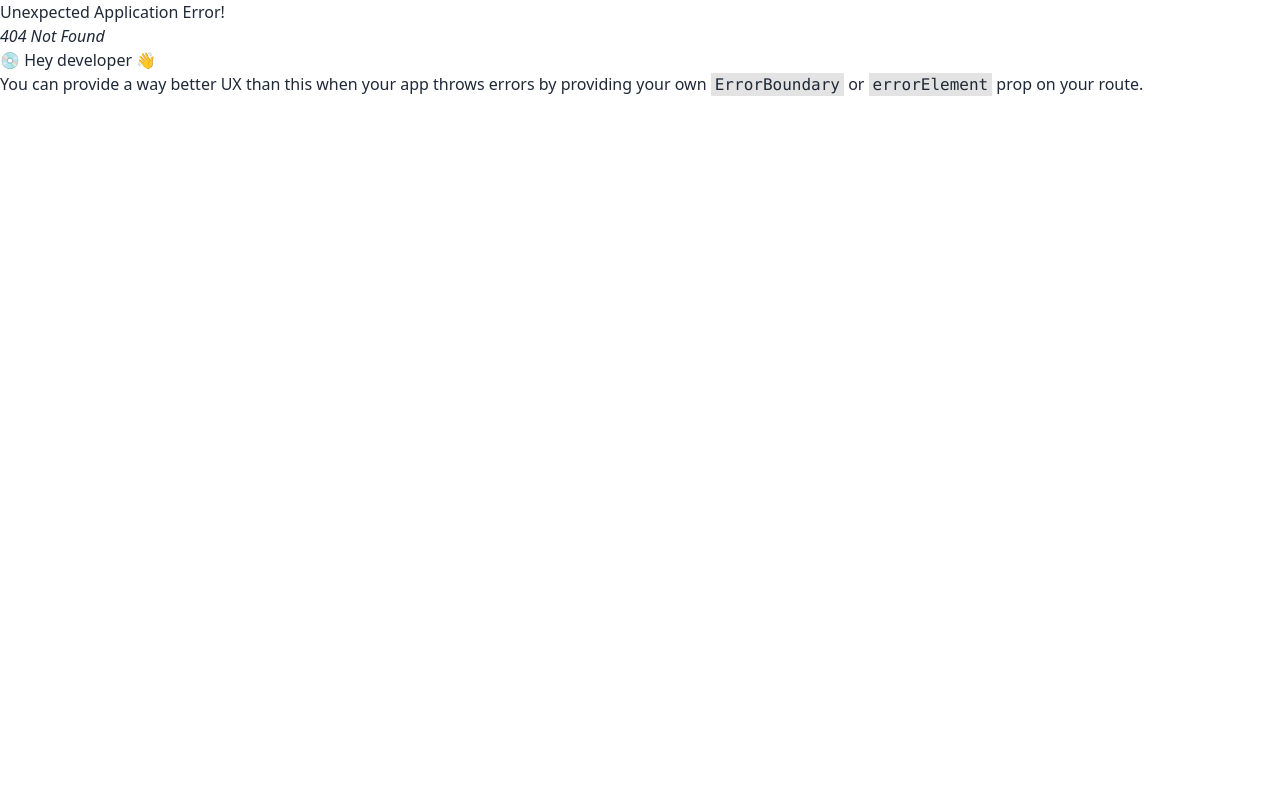
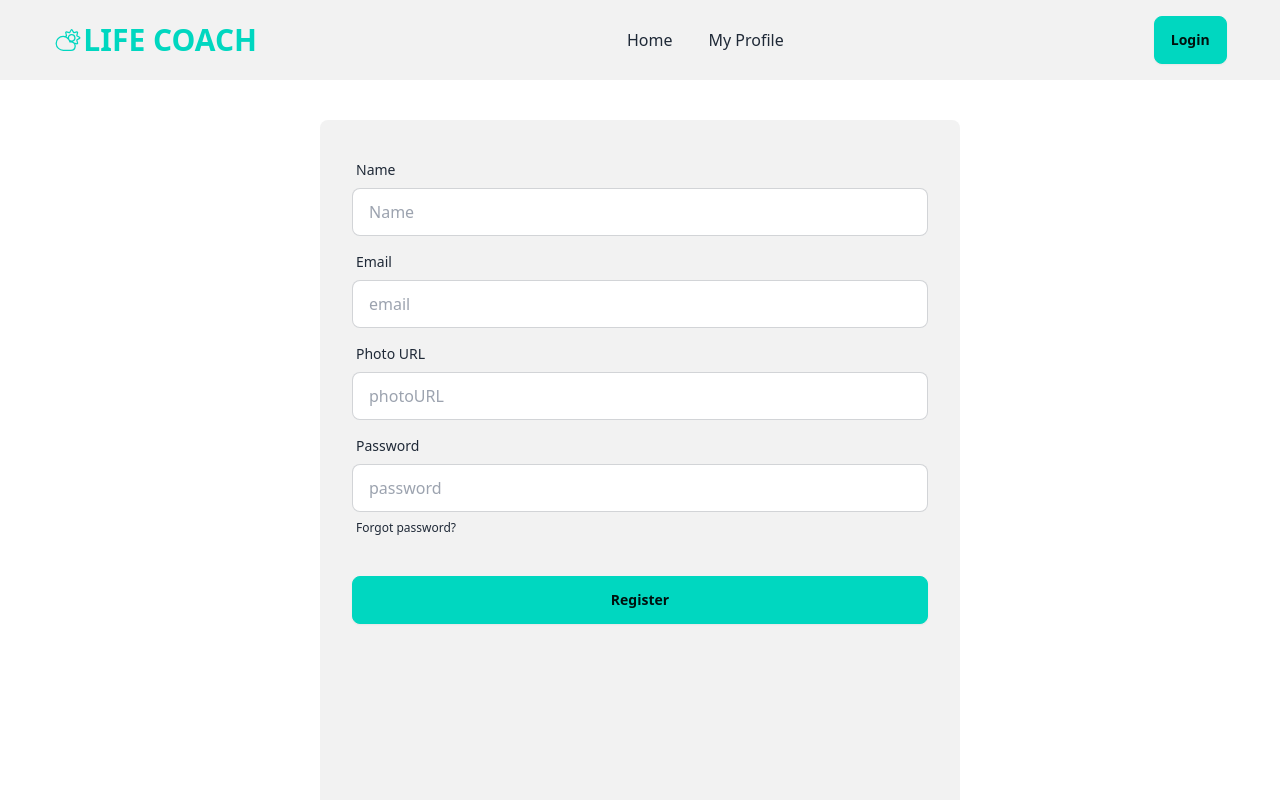
Before and after one commit to habib395/career-coach, a React (Vite) app: page /register in a window 1280 px wide. Before the commit this address had no page. Shown: the top 800 px of the page. Built offline with nearby package versions, Linux system fonts and the light colour scheme; no server answers.

Commit message:
register section and login section almost done

```diff
--- a/src/components/AuthProvider/AuthProvider.jsx
+++ b/src/components/AuthProvider/AuthProvider.jsx
@@ -1,12 +1,48 @@
-import React, { createContext } from 'react';
+import { createUserWithEmailAndPassword, GoogleAuthProvider, onAuthStateChanged, signInWithEmailAndPassword, signInWithPopup, signOut } from 'firebase/auth';
+import React, { createContext, useEffect, useState } from 'react';
+import auth from '../../firebase/firebase.init';
 
 export const AuthContext = createContext()
 const AuthProvider = ({routes}) => {
+    const googleProvider = new GoogleAuthProvider()
 
+    const [user, setUser] = useState(null)
+
+    const handleRegister = (email, password)=>{
+        createUserWithEmailAndPassword(auth, email, password)
+        // .then(res=>signOut(auth))
+    }
+    const handleLogin = (email, password)=>{
+        signInWithEmailAndPassword(auth, email, password)
+    }
+
+    const handleLogOut = ()=>{
+        signOut(auth)
+    }
+
+    const handleGoogleLogin = () =>{
+        signInWithPopup(auth, googleProvider)
+    }
+
+    const authInfo = {
+        handleRegister,
+        handleLogin,
+        handleLogOut,
+        handleGoogleLogin,
+    }
+
+    useEffect(()=>{
+        const unsubscribe = onAuthStateChanged(auth, (currentUser)=>{
+            console.log(currentUser)
+            return () =>{
+                unsubscribe()
+            }
+        })
+    },[])
 
     return (
         <div>
-            <AuthContext.Provider>
+            <AuthContext.Provider value={authInfo}>
                 {
                     routes
                 }
--- /dev/null
+++ b/src/components/Login/Login.jsx
@@ -0,0 +1,63 @@
+import React, { useContext } from "react";
+import { AuthContext } from "../AuthProvider/AuthProvider";
+import { NavLink } from "react-router-dom";
+
+const Login = () => {
+  const {handleLogin, handleLogOut} = useContext(AuthContext);
+
+  const handleSubmit = (e) =>{
+    e.preventDefault()
+    const email = e.target.email.value
+    const password = e.target.password.value
+    handleLogin(email, password)
+}
+  return (
+    <div>
+    <form
+      action=""
+      onSubmit={handleSubmit}
+      className="card-body bg-base-200 min-h-screen w-1/2 mx-auto rounded-lg my-10"
+    >
+      <div className="form-control">
+        <label className="label">
+          <span className="label-text">Email</span>
+        </label>
+        <input
+          type="email"
+          placeholder="email"
+          className="input input-bordered"
+          name="email"
+          required
+        />
+      </div>
+      <div className="form-control">
+        <label className="label">
+          <span className="label-text">Password</span>
+        </label>
+        <input
+          type="password"
+          placeholder="password"
+          className="input input-bordered"
+          name="password"
+          required
+        />
+        <label className="label">
+          <a href="#" className="label-text-alt link link-hover">
+            Forgot password?
+          </a>
+        </label>
+      </div>
+      <div className="form-control mt-6">
+        <button type="submit" className="btn btn-accent">Login</button>
+      </div>
+    </form>
+      <button className="btn btn-accent" onClick={handleLogOut}>logout</button>
+      New to the website please <NavLink to="/register">register</NavLink>
+     <button onClick={handleLogin}>Google Login</button>
+      New to the website please <NavLink to="/register">register</NavLink>
+
+    </div>
+  );
+};
+
+export default Login;
--- a/src/components/Navbar/Navbar.jsx
+++ b/src/components/Navbar/Navbar.jsx
@@ -18,7 +18,9 @@ const Navbar = () => {
           </NavLink>
         </div>
         <div>
-          <button className="btn btn-accent">Accent</button>
+          <NavLink to="/login">
+          <button className="btn btn-accent">Login</button>
+          </NavLink>
         </div>
       </div>
     </div>
--- /dev/null
+++ b/src/components/Register/Register.jsx
@@ -0,0 +1,95 @@
+import React, { useContext, useState } from "react";
+import { AuthContext } from "../AuthProvider/AuthProvider";
+
+const Register = () => {
+    const { handleRegister} = useContext(AuthContext)
+    const [error, setError] = useState("")
+
+    const handleSubmit = (e) =>{
+        e.preventDefault()
+        setError("")
+        const name = e.target.name.value
+        const email = e.target.email.value
+        const image = e.target.image.value
+        const password = e.target.password.value
+        console.log(name, email, image, password)
+        if(password.length < 6){
+            setError("Password Length must be at least 6 character.")
+            return;
+        }
+        if(!/[a-z]/.test(password)){
+            setError("Password must contain at least one lowercase letter"
+            )
+            return;
+        }
+        if(!/[A-Z]/.test(password)){
+            setError("Password must contain at least one UpperCase letter"
+            )
+            return;
+        }
+        handleRegister(email, password)
+    }
+  return (
+          <form action="" onSubmit={handleSubmit} className="card-body bg-base-200 min-h-screen w-1/2 mx-auto rounded-lg my-10">
+            <div className="form-control">
+            <label className="label">
+                <span className="label-text">Name</span>
+              </label>
+              <input
+                type="text"
+                placeholder="Name"
+                className="input input-bordered"
+                name="name"
+                required
+              />
+            </div>
+            <div className="form-control">
+              <label className="label">
+                <span className="label-text">Email</span>
+              </label>
+              <input
+                type="email"
+                placeholder="email"
+                className="input input-bordered"
+                name="email"
+                required
+              />
+            </div>
+            <div className="form-control">
+              <label className="label">
+                <span className="label-text">Photo URL</span>
+              </label>
+              <input
+                type="text"
+                placeholder="photoURL"
+                className="input input-bordered"
+                name="image"
+                required
+              />
+            </div>
+            <div className="form-control">
+              <label className="label">
+                <span className="label-text">Password</span>
+              </label>
+              <input
+                type="password"
+                placeholder="password"
+                className="input input-bordered"
+                name="password"
+                required
+              />
+              <label className="label">
+                <a href="#" className="label-text-alt link link-hover">
+                  Forgot password?
+                </a>
+              </label>
+            </div>
+            <div className="form-control mt-6">
+              <button className="btn btn-accent">Register</button>
+            </div>
+            {error && <p className="text-red-500">{error}</p>}
+          </form>
+  );
+};
+
+export default Register;
```
Also changed, not shown: src/utils/router.jsx (+10 -0 lines).
